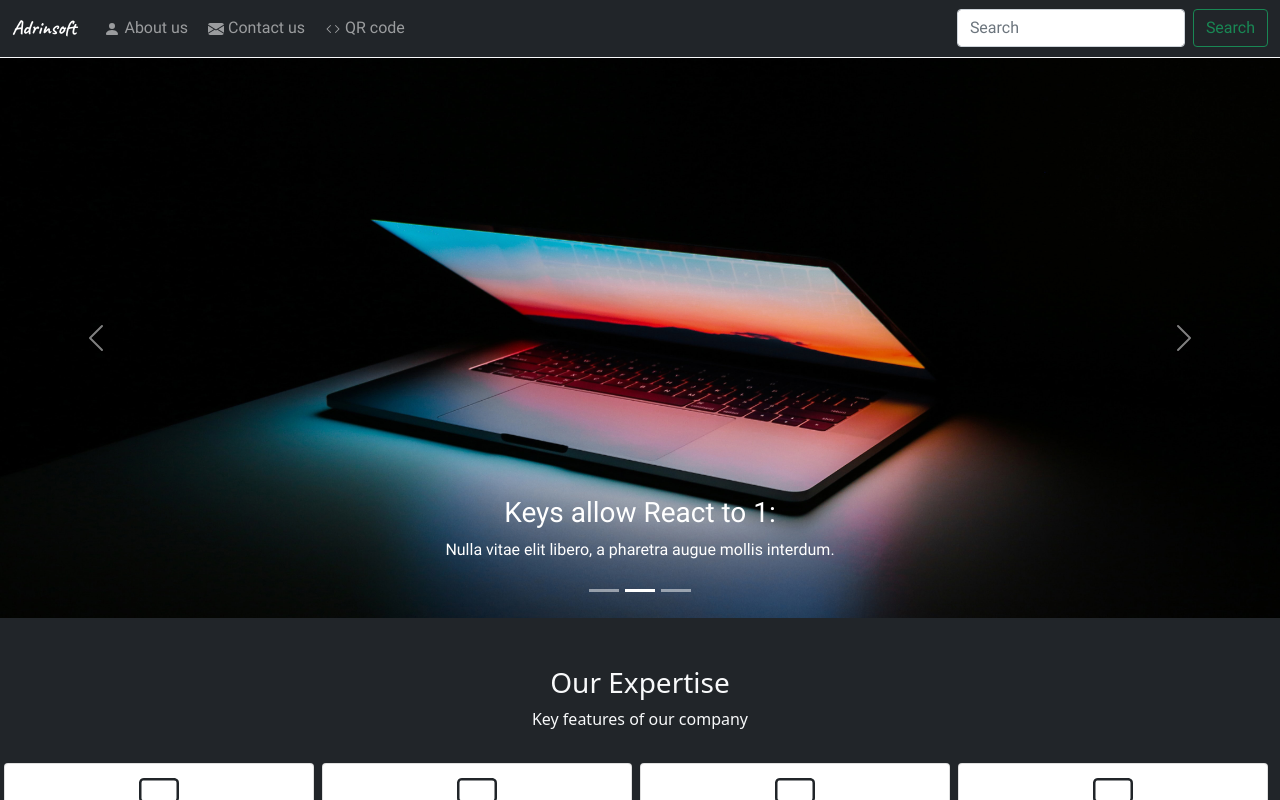
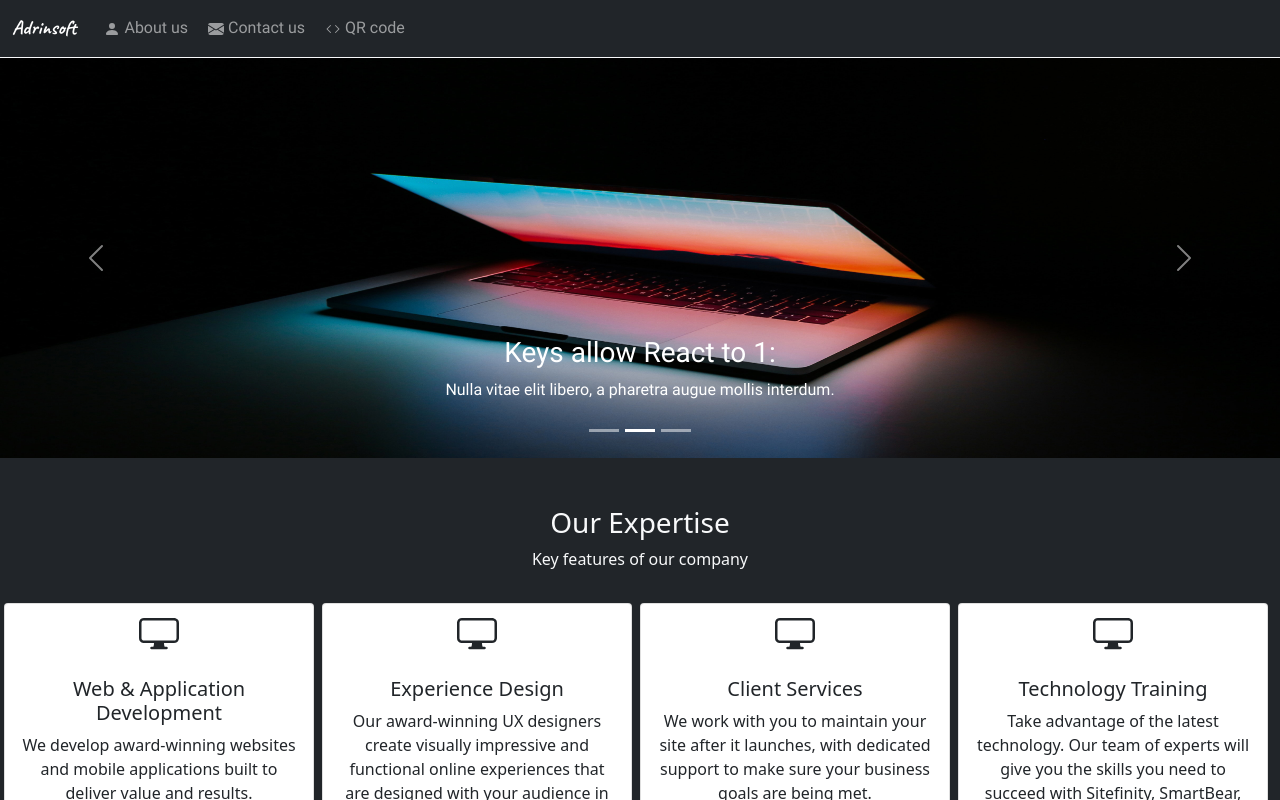
Before and after one commit to nimaessi/adrinsoft-react, a React (Create React App) app: page / in a window 1280 px wide. Shown: the top 800 px of the page. Built offline with nearby package versions, Linux system fonts and the light colour scheme.

Commit message:
:wink: add scroll spy...

```diff
--- a/src/components/MyCarousel.js
+++ b/src/components/MyCarousel.js
@@ -31,7 +31,7 @@ export default function MyCarousel(){
         {items.map((item) =>(
          <Carousel.Item key={item.id}>
             <img
-            style={{height:"70vh"}}
+            style={{height:"50vh"}}
             className="d-block w-100"
             src={item.img}
             alt="First slide"
--- a/src/components/NavBar.js
+++ b/src/components/NavBar.js
@@ -1,4 +1,4 @@
-import { Navbar , Form , FormControl , Button , Nav , Container } from 'react-bootstrap';
+import { Navbar , Nav , Container } from 'react-bootstrap';
 import * as Icon from 'react-bootstrap-icons';
 import { Link } from "react-scroll";
 
@@ -42,15 +42,6 @@ const NavBar = () => {
             </Nav.Link>
             <Nav.Link href="#action2"><Icon.Code className="m-1"/>QR code</Nav.Link>
         </Nav>
-        <Form className="d-flex">
-            <FormControl
-            type="search"
-            placeholder="Search"
-            className="me-2"
-            aria-label="Search"
-            />
-            <Button variant="outline-success">Search</Button>
-        </Form>
         </Navbar.Collapse>
     </Container>
     </Navbar>
```
Also changed, not shown: 1 other file (tests, documents, lock files or other folders).
